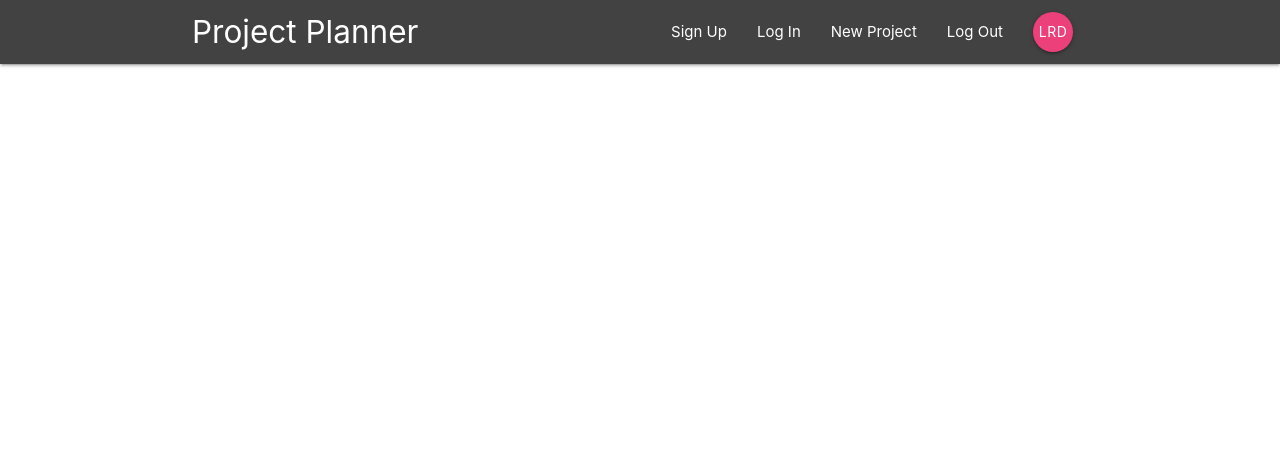
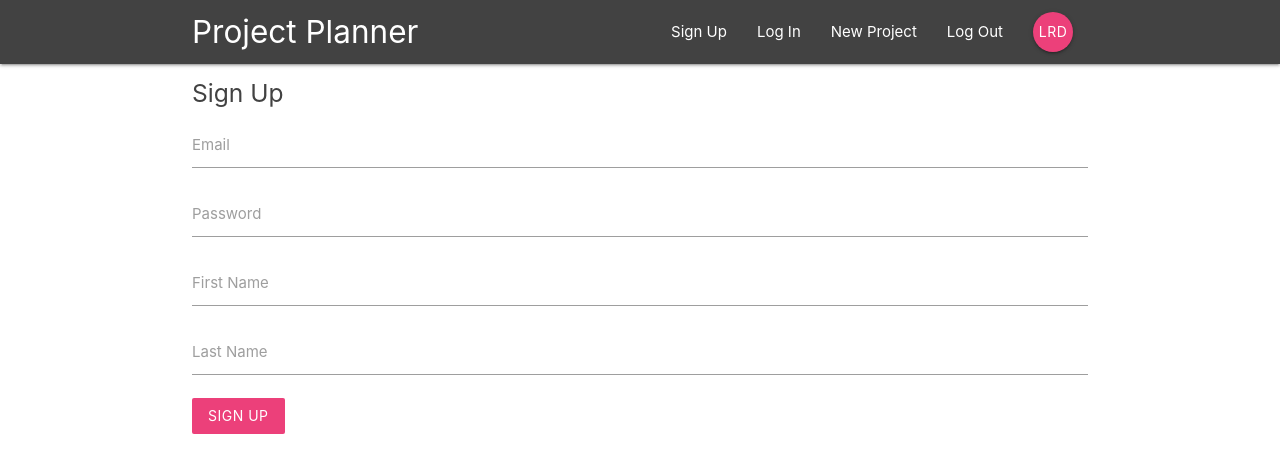
Before and after one commit to liamrdawson/project-planner, a React (Create React App) app: page /signup in a window 1280 px wide. Shown: the top 472 px of the page. Built offline with nearby package versions, Linux system fonts and the light colour scheme.

Commit message:
build SignIn and SignUp components

```diff
--- a/public/index.html
+++ b/public/index.html
@@ -40,5 +40,6 @@
       To begin the development, run `npm start` or `yarn start`.
       To create a production bundle, use `npm run build` or `yarn build`.
     -->
+  <script src="https://cdnjs.cloudflare.com/ajax/libs/materialize/1.0.0/js/materialize.min.js"></script>
   </body>
 </html>
--- a/src/App.js
+++ b/src/App.js
@@ -3,6 +3,8 @@
 import Navbar from './components/layout/Navbar';
 import Dashboard from './components/dashboard/Dashboard';
 import ProjectDetails from './components/projects/ProjectDetails';
+import SignIn from './components/auth/SignIn';
+import SignUp from './components/auth/SignUp';
 
 function App() {
   return (
@@ -12,6 +14,8 @@
         <Switch>
           <Route exact path='/' component={Dashboard} />
           <Route path='/project:id' component={ProjectDetails} />
+          <Route path='/signin' component={SignIn} />
+          <Route path='/signup' component={SignUp} />
         </Switch>
       </div>
     </BrowserRouter>
--- a/src/components/auth/SignIn.js
+++ b/src/components/auth/SignIn.js
@@ -0,0 +1,41 @@
+import React, { Component } from 'react'
+
+export default class SignIn extends Component {
+
+    state = {
+        email: '',
+        password: ''
+    }
+
+    handleChange = (e) => {
+        this.setState({
+            [e.target.id]: e.target.value
+        });
+    }
+
+    handleSubmit = (e) => {
+        e.preventDefault();
+        console.log(this.state);
+    }
+
+    render() {
+        return (
+            <div className="container">
+                <form onSubmit={this.handleSubmit} className="white">
+                    <h5 className="grey-text text-darken-3">Sign In</h5>
+                    <div className="input-field">
+                        <label htmlFor="email">Email</label>
+                        <input type="email" id="email" onChange={this.handleChange}/>
+                    </div>
+                    <div className="input-field">
+                        <label htmlFor="password">Password</label>
+                        <input type="password" id="password" onChange={this.handleChange}/>
+                    </div>
+                    <div className="input-field">
+                        <button className="btn pink lighten-1 z-depth-0">Log In</button>
+                    </div>
+                </form>
+            </div>
+        )
+    }
+}
--- a/src/components/auth/SignUp.js
+++ b/src/components/auth/SignUp.js
@@ -0,0 +1,51 @@
+import React, { Component } from 'react'
+
+export default class SignUp extends Component {
+
+    state = {
+        email: '',
+        password: '',
+        firstName: '',
+        lastName: ''
+    }
+
+    handleChange = (e) => {
+        this.setState({
+            [e.target.id]: e.target.value
+        });
+    }
+
+    handleSubmit = (e) => {
+        e.preventDefault();
+        console.log(this.state);
+    }
+
+    render() {
+        return (
+            <div className="container">
+                <form onSubmit={this.handleSubmit} className="white">
+                    <h5 className="grey-text text-darken-3">Sign Up</h5>
+                    <div className="input-field">
+                        <label htmlFor="email">Email</label>
+                        <input type="email" id="email" onChange={this.handleChange}/>
+                    </div>
+                    <div className="input-field">
+                        <label htmlFor="password">Password</label>
+                        <input type="password" id="password" onChange={this.handleChange}/>
+                    </div>
+                    <div className="input-field">
+                        <label htmlFor="firstName">First Name</label>
+                        <input type="text" id="firstName" onChange={this.handleChange}/>
+                    </div>
+                    <div className="input-field">
+                        <label htmlFor="lastName">Last Name</label>
+                        <input type="text" id="lastName" onChange={this.handleChange}/>
+                    </div>
+                    <div className="input-field">
+                        <button className="btn pink lighten-1 z-depth-0">Sign Up</button>
+                    </div>
+                </form>
+            </div>
+        )
+    }
+}
```
